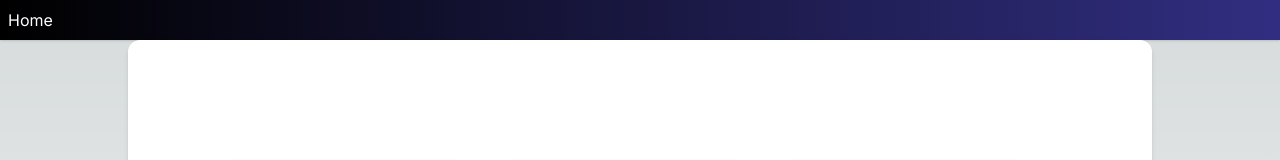
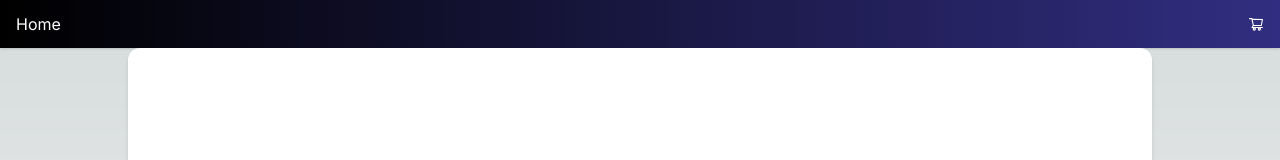
Before and after one commit to robonexx/sneakerspot, a Next.js app: page / in a window 1280 px wide. Shown: the top 160 px of the page. Built offline with nearby package versions, Linux system fonts and the light colour scheme.

Commit message:
cartBtn and counter

```diff
--- /dev/null
+++ b/components/CartBtn.tsx
@@ -0,0 +1,22 @@
+'use client'
+import { totalCartItemsSelector } from '@/store/features/cartSlice';
+import { useAppSelector } from '@/store/store';
+import React from 'react';
+import { AiOutlineShoppingCart } from 'react-icons/ai';
+
+interface Props {
+    className?: string;
+}
+
+const CartBtn = (props: Props) => {
+
+    const totalItems = useAppSelector(totalCartItemsSelector)
+  return (
+    <div className={`${props.className}`}>
+          <AiOutlineShoppingCart />
+          {!!totalItems && <span className='text-yellow-400 absolute top-2 right-2 text-xs bg-black rounded-full w-4 grid place-content-center '>{totalItems}</span>}
+    </div>
+  );
+};
+
+export default CartBtn;
--- a/components/layouts/Header.tsx
+++ b/components/layouts/Header.tsx
@@ -1,11 +1,15 @@
 import React from 'react';
 import Link from 'next/link';
+import CartBtn from '../CartBtn';
 
 const Header = () => {
   return (
-    <header className='bg-gradient-to-r from-black to-indigo-900 shadow p-2 flex '>
-      <Link className='text-white' href={'/'}>
+    <header className='bg-gradient-to-r from-black to-indigo-900 shadow p-2 flex justify-between items-center'>
+      <Link className='text-white px-2' href={'/'}>
         Home
+      </Link>
+      <Link className='text-white py-2 px-2' href={'/cart'} >
+        <CartBtn />
       </Link>
     </header>
   );
```
